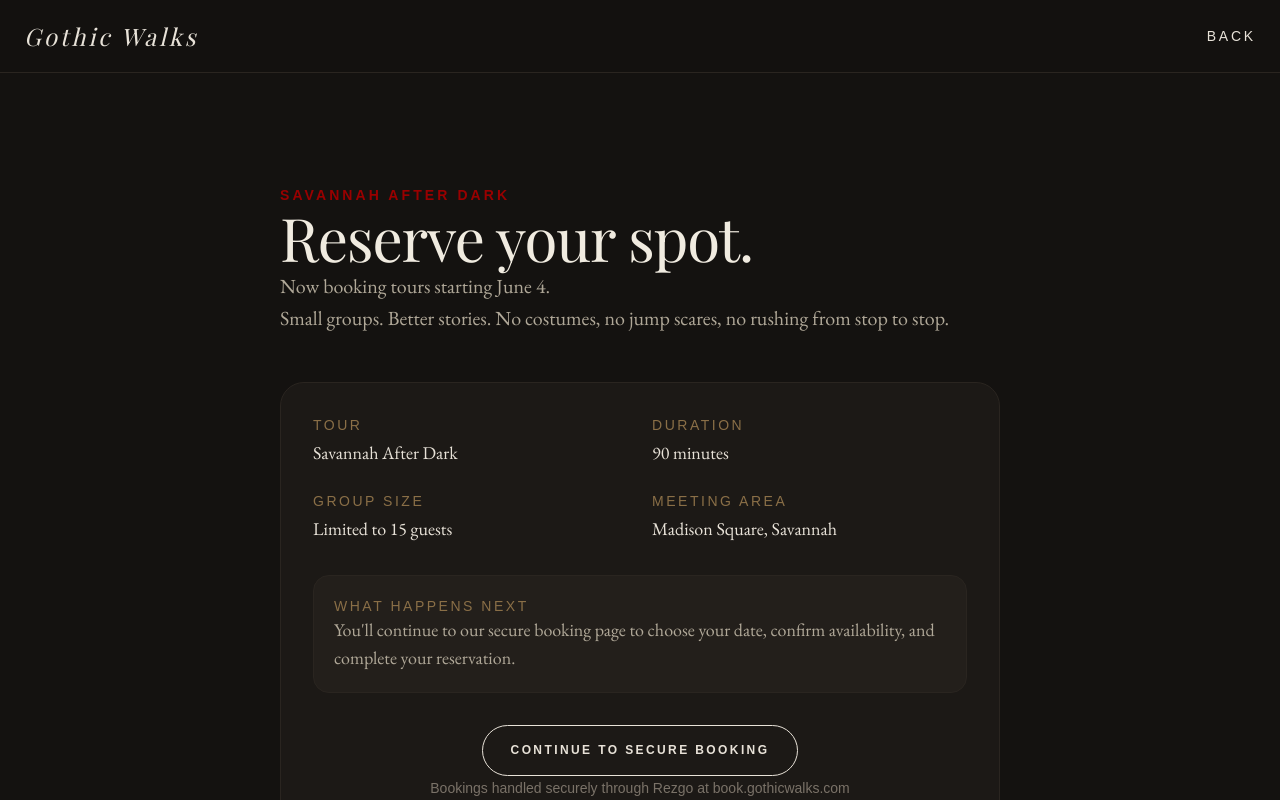
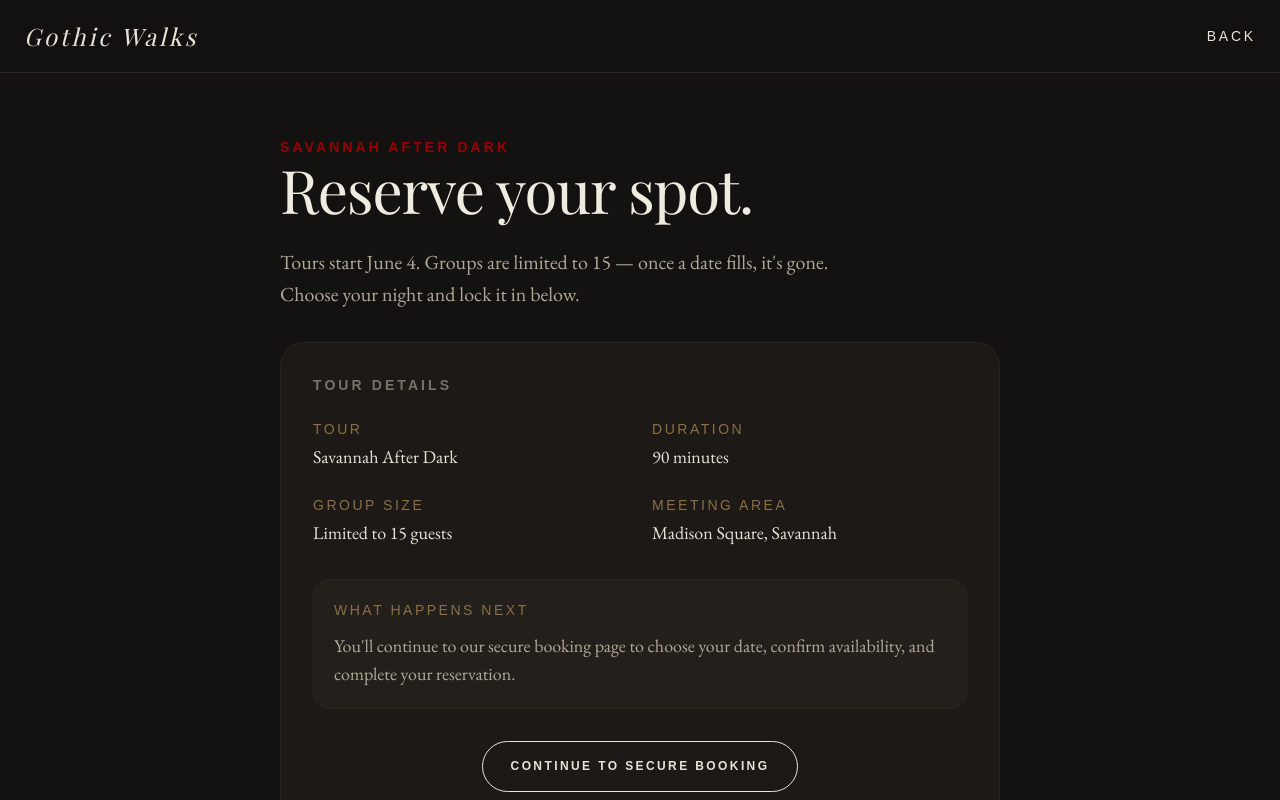
Before and after one commit to memphison/gothicwalks-next, a Next.js app: page /book in a window 1280 px wide. Shown: the top 800 px of the page. Built offline with nearby package versions, Linux system fonts and the light colour scheme.

Commit message:
Update Gothic Walks site

```diff
--- a/app/book/page.tsx
+++ b/app/book/page.tsx
@@ -80,23 +80,30 @@ export default function BookPage() {
           </div>
         </header>
 
-        <section className="mx-auto max-w-3xl px-6 pb-32 py-20 md:py-28">
+        <section className="mx-auto max-w-3xl px-6 pt-12 pb-20 md:pt-16 md:pb-28">
           <p className="mb-6 text-sm font-semibold uppercase tracking-[0.22em] text-[#990000] [font-family:var(--font-label)]">
             Savannah After Dark
           </p>
-          <h1 className="text-5xl font-normal leading-tight tracking-[-0.025em] text-[#f0ebe0] md:text-6xl [font-family:var(--font-display)]">
+          <h1
+            className="text-5xl font-normal leading-tight tracking-[-0.025em] text-[#f0ebe0] md:text-6xl [font-family:var(--font-display)]"
+            style={{ marginBottom: '1.5rem' }}
+          >
             Reserve your spot.
           </h1>
-          <p className="mt-7 text-xl leading-8 text-[#b0a898] [font-family:var(--font-body)]">
-            Now booking tours starting June 4.
-          </p>
-          <p className="mt-3 text-xl leading-8 text-[#b0a898] [font-family:var(--font-body)]">
-            Small groups. Better stories. No costumes, no jump scares, no
-            rushing from stop to stop.
+          <p className="text-xl leading-8 text-[#b0a898] [font-family:var(--font-body)]">
+            Tours start June 4. Groups are limited to 15 — once a date fills,
+            it's gone. <br></br>Choose your night and lock it in below.
           </p>
 
-          <div className="mt-12 rounded-[1.5rem] border border-[#2a2520] bg-[#1c1916] p-8">
-            <dl className="grid gap-6 sm:grid-cols-2">
+          <div
+            className="mt-8 rounded-[1.5rem] border border-[#2a2520] bg-[#1c1916]"
+            style={{ padding: '2rem' }}
+          >
+            <p className="text-sm font-semibold uppercase tracking-[0.22em] text-[#7a7268] [font-family:var(--font-label)]">
+              Tour details
+            </p>
+
+            <dl className="mt-6 grid gap-6 sm:grid-cols-2">
               {[
                 ["Tour", "Savannah After Dark"],
                 ["Duration", "90 minutes"],
@@ -114,30 +121,40 @@ export default function BookPage() {
               ))}
             </dl>
 
-            <div className="mt-8 rounded-2xl border border-[#2a2520] bg-[#231f1b] p-5">
+            <div
+              className="rounded-2xl border border-[#2a2520] bg-[#231f1b] p-5"
+              style={{ marginTop: '2rem' }}
+            >
               <p className="text-sm uppercase tracking-[0.18em] text-[#8a6f47] [font-family:var(--font-label)]">
                 What happens next
               </p>
-              <p className="mt-3 text-lg leading-7 text-[#b0a898] [font-family:var(--font-body)]">
+              <p className="text-lg leading-7 text-[#b0a898] [font-family:var(--font-body)]" style={{ marginTop: '0.75rem' }}>
                 You&apos;ll continue to our secure booking page to choose your
                 date, confirm availability, and complete your reservation.
               </p>
             </div>
 
-            <div className="mt-8 flex justify-center">
+            <div className="flex justify-center" style={{ marginTop: '2rem' }}>
               <a href={bookingUrl} className="gw-btn-light">
                 Continue to Secure Booking
               </a>
             </div>
 
-            <p className="mt-5 text-center text-sm leading-6 text-[#7a7268] [font-family:var(--font-label)]">
+            <p
+              className="text-center text-sm leading-6 text-[#7a7268] [font-family:var(--font-label)]"
+              style={{ marginTop: '1.5rem' }}
+            >
               Bookings handled securely through Rezgo at book.gothicwalks.com
             </p>
 
-            <p className="mt-8 text-center text-sm uppercase tracking-[0.2em] text-[#8a6f47] [font-family:var(--font-label)]">
+            <p
+              className="text-center text-sm uppercase tracking-[0.2em] text-[#8a6f47] [font-family:var(--font-label)]"
+              style={{ marginTop: '1rem', marginBottom: '0' }}
+            >
               Tours are limited. Reserve in advance.
             </p>
           </div>
+
         </section>
 
       </main>
--- a/app/guide/page.tsx
+++ b/app/guide/page.tsx
@@ -40,7 +40,7 @@ export default function GuidePage() {
         </div>
       </header>
 
-      <section className="mx-auto grid max-w-7xl gap-16 px-6 py-20 md:grid-cols-[1fr_0.9fr] md:py-24">
+      <section className="mx-auto grid max-w-7xl gap-16 px-6 pt-12 pb-20 md:grid-cols-[1fr_0.9fr] md:pt-16 md:pb-24">
         <div className="flex flex-col">
           <p className="mb-6 text-sm font-semibold uppercase tracking-[0.22em] text-[#990000] [font-family:var(--font-label)]">
             We&apos;re looking for the right guides
@@ -103,7 +103,7 @@ export default function GuidePage() {
         </div>
       </section>
 
-      <section className="mx-auto max-w-3xl px-6 py-20">
+      <section className="mx-auto max-w-4xl px-6 py-20">
         <p className="mb-6 text-sm font-semibold uppercase tracking-[0.22em] text-[#990000] [font-family:var(--font-label)]">
           Interested?
         </p>
--- a/app/page.tsx
+++ b/app/page.tsx
@@ -88,13 +88,13 @@ export default function Home() {
           </div>
         </header>
 
-        <section className="mx-auto grid max-w-7xl gap-16 px-6 py-20 md:grid-cols-[1.15fr_0.85fr] md:py-28">
+        <section className="mx-auto grid max-w-7xl gap-16 px-6 pt-12 pb-20 md:grid-cols-[1.15fr_0.85fr] md:pt-16 md:pb-28">
           <div className="flex flex-col justify-center">
             <p className="mb-6 text-sm font-semibold uppercase tracking-[0.22em] text-[#990000] [font-family:var(--font-label)]">
-              Savannah After Dark
+              A WALKING GHOST TOUR
             </p>
             <h1 className="max-w-2xl text-5xl font-normal leading-[1.0] tracking-[-0.025em] text-[#f0ebe0] md:text-6xl [font-family:var(--font-display)]">
-              A more refined walk through Savannah&apos;s haunted streets.
+              Savannah has secrets. <br></br>We know them.
             </h1>
             <p className="mt-7 max-w-xl text-xl leading-8 text-[#b0a898] [font-family:var(--font-body)]">
               Gothic Walks is a story-driven ghost tour built for people who
@@ -108,9 +108,9 @@ export default function Home() {
           </div>
 
           <div className="rounded-[2rem] border border-[#2a2520] bg-[#1c1916] p-5">
-            <div className="rounded-[1.5rem] bg-[#231f1b] p-7 pt-16">
+            <div className="rounded-[1.5rem] bg-[#231f1b] p-7 pt-6">
               <p className="mb-5 text-sm font-semibold uppercase tracking-[0.22em] text-[#990000] [font-family:var(--font-label)]">
-                The Tour
+                On the Route
               </p>
               <h2 className="text-3xl font-normal leading-[1.1] tracking-[-0.02em] text-[#f0ebe0] [font-family:var(--font-display)]">
                 Savannah has always looked beautiful by daylight.
--- a/app/tour/page.tsx
+++ b/app/tour/page.tsx
@@ -235,7 +235,7 @@ export default function TourPage() {
         </header>
 
         {/* Hero */}
-        <section className="mx-auto max-w-4xl px-6 py-20 md:py-28">
+        <section className="mx-auto max-w-4xl px-6 pt-12 pb-20 md:pt-16 md:pb-28">
           <p className="mb-6 text-sm font-semibold uppercase tracking-[0.22em] text-[#990000] [font-family:var(--font-label)]">
             Savannah After Dark
           </p>
@@ -307,21 +307,18 @@ export default function TourPage() {
             <p className="mb-6 text-sm font-semibold uppercase tracking-[0.22em] text-[#990000] [font-family:var(--font-label)]">
               The route
             </p>
-            <h2 className="text-4xl font-normal leading-[1.05] tracking-[-0.02em] text-[#f0ebe0] md:text-5xl [font-family:var(--font-display)]">
-              Several more terrifying stops along the way.
+            <h2 className="text-4xl font-normal leading-[1.05] tracking-[-0.02em] text-[#f0ebe0] md:text-5xl [font-family:var(--font-display)]" style={{ marginBottom: '1rem' }}>
+  A few terrifying stops along the way.
 </h2>
-            <p className="mt-6 text-lg leading-8 text-[#b0a898] [font-family:var(--font-body)]">
-              The confirmed stops below are anchors of the tour. Additional
-              stops vary by night and guide — each with its own darkness, its
-              own history, and its own reasons to make you look twice over
-              your shoulder.
+<p className="text-lg leading-8 text-[#b0a898] [font-family:var(--font-body)]">
+  Our route winds through some of Savannah's most storied locations — many of these stops appear on most nights, others rotate depending on the guide and the evening. Every stop below has earned its place on this list.
 </p>
 
-            <div className="mt-12 space-y-0">
+<div className="mt-4 space-y-0">
   {stops.map((stop, i) => (
     <div
       key={stop.name}
-                  className={`py-10 ${i > 0 ? "border-t border-[#2a2520]" : ""}`}
+      className={`${i === 0 ? "pt-2 pb-10" : "py-10"} ${i > 0 ? "border-t border-[#2a2520]" : ""}`}
     >
                   <div className="grid gap-4 md:grid-cols-[1fr_2fr]">
                     <div>
```
Lines whose indentation alone changed are shown as unchanged.
